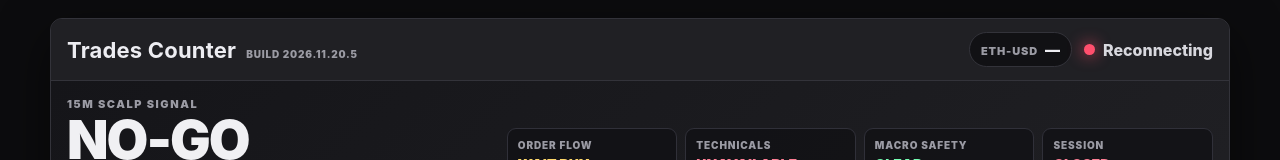
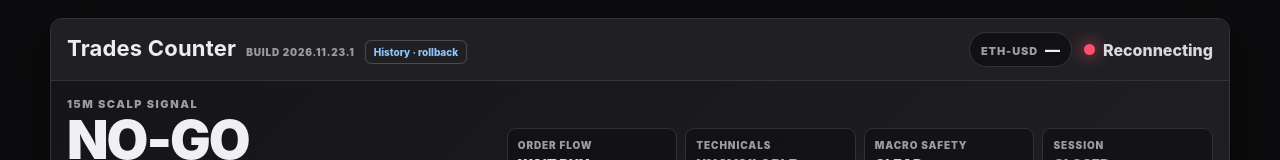
Before and after one commit to dsmiddy19/trades-counter, a plain HTML site: page index.html in a window 1280 px wide. Shown: the top 160 px of the page. Drawn offline with Linux system fonts and the light colour scheme; no server answers.

Commit message:
Add build history link and version stamp 2026.11.23.1

```diff
--- a/index.html
+++ b/index.html
@@ -909,6 +909,19 @@
     text-transform:uppercase;
     white-space:nowrap;
   }
+
+  .buildHistoryLink{
+    color:#93c5fd;
+    border:1px solid #494953;
+    border-radius:6px;
+    padding:5px 8px;
+    font-size:10px;
+    font-weight:850;
+    text-decoration:none;
+    white-space:nowrap;
+  }
+  .buildHistoryLink:hover{background:#303037;text-decoration:none}
+  .buildHistoryLink:focus-visible{outline:2px solid #93c5fd;outline-offset:3px}
 
   .regimeStrip{
     display:grid;
@@ -1055,7 +1068,8 @@
     <div class="top">
       <div class="titleRow">
         <h1>Trades Counter</h1>
-        <span id="buildStamp" class="buildStamp">Build 2026.11.20.1</span>
+        <span id="buildStamp" class="buildStamp">Build 2026.11.23.1</span>
+        <a class="buildHistoryLink" href="./history.html" title="View the last five builds and prepare a safe rollback">History · rollback</a>
       </div>
       <div class="topRight">
         <div class="pricePill"><span id="topMarket" class="priceLabel">BTC-USD</span><span id="topPrice" class="priceValue">—</span></div>
@@ -1463,7 +1477,7 @@
   const MACRO_CACHE_KEY = "tc.macro.cache.v1";
   const MACRO_CACHE_MAX_AGE_MS = 12 * 60 * 60 * 1000;
   const ET_ZONE = "America/New_York";
-  const BUILD_ID = "2026.11.20.5";
+  const BUILD_ID = "2026.11.23.1";
   const MARKET_CONTEXT_URL = "./market-context.json";
   // Last-known completed US spot ETF flows. Fallback only: a deployed
   // market-context.json replaces this snapshot automatically.
```
